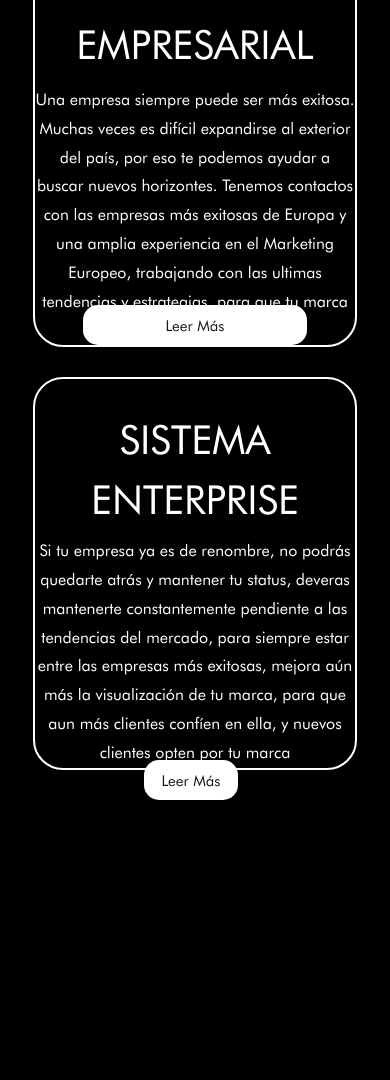
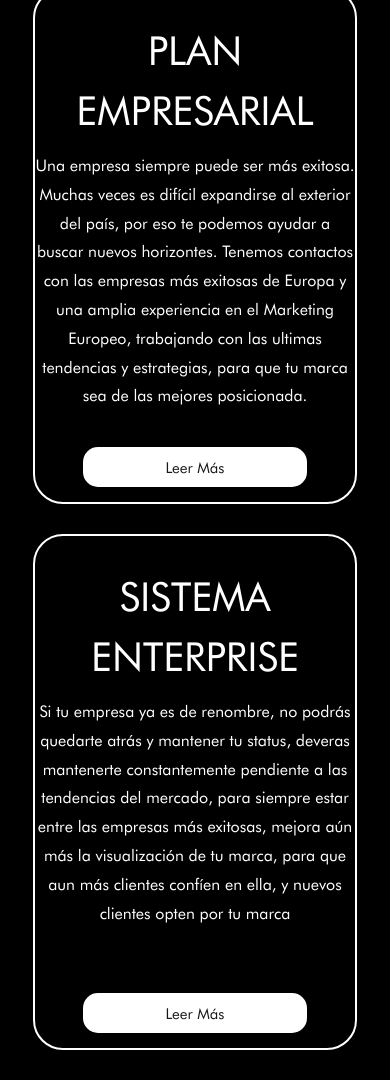
Before and after one commit to FacundoTerrens-cv/TechArgNew, a PHP site: page /marketing.html in a window 390 px wide. Shown: the part 861-1941 px from the top of the page. Before the commit the page ends 1661 px from the top, so only its background shows below. Run offline with PHP 8.4, Linux system fonts and the light colour scheme; some libraries are stand-ins or nearby versions.

Commit message:
arreglos en seccion Marketing

```diff
--- a/css/style.css
+++ b/css/style.css
@@ -2,6 +2,10 @@
 .navMobile{
     display: none;
   }
+
+  #backgroundCards{
+    background: none;
+}
 
 .mainContainer {
     background-color: black;
@@ -386,7 +390,7 @@ nav {
     justify-content: center;
     align-items: center;
     position: absolute;
-    height:80px;
+    height:110px;
     width: 80%;
     bottom: -20px;
 }
@@ -646,7 +650,6 @@ nav {
     display: flex;
     width: 90%;
     /* background-color: transparent; */
-    background-color: rgba(0, 0, 0, .5);
     height: auto;
     margin: 0 auto;
     z-index: 2;
@@ -666,7 +669,7 @@ nav {
 .containerIndex {
     background-color: rgba(0, 0, 0, .5);
     width: 100vw;
-    height: 120vh;
+    height: 80vh;
     z-index: 1000;
     position: absolute;
     top: 84px;
@@ -1191,7 +1194,6 @@ h1 {
     margin-top: 20px;
     margin-bottom: 200px;
     z-index: 3000;
-    background-color: rgba(0, 0, 0, .5);
     align-items: center;
 
 
@@ -1453,6 +1455,9 @@ font-size: 53px;
     #video4 video {
         width: 100vw;
         object-fit: cover;
+        position: fixed;
+        z-index: 2;
+        height: 90vh;
 
     }
 
@@ -1610,6 +1615,9 @@ font-size: 53px;
 }
 
 @media (max-width: 768px) {
+    #backgroundCards{
+        background: rgba(0, 0, 0, .5);
+    }
     body {
         background-color: #000;
     }
@@ -1640,7 +1648,6 @@ font-size: 53px;
     .caretag-text-box-recuadros {
         display: block;
         margin: auto;
-        background-color: rgba(0, 0, 0, .5);
         height: 100%;
         top: -40px;
     }
@@ -1656,13 +1663,13 @@ font-size: 53px;
         font-size: 3em;
     }
     .containerCardsTecnologias {
-        background-color: rgb(0, 0, 0, 0);
+       /* background-color: rgba(0, 0, 0, .5);*/
         width: 100vw;
 
     }
     .containerMarketing {
-        background-color: rgb(0, 0, 0, 0.5);
-        height: 100%;
+        background-color: rgba(0, 0, 0, .5);
+        height: 37.9vh;
         top: 100px;
         width: 100vw;
     }
@@ -1688,7 +1695,7 @@ font-size: 53px;
         background-color: #000;
         z-index: 10000;
         position: fixed;
-
+       height: 100px;
       }
       .navDesktop {
           display: none;
@@ -1717,7 +1724,6 @@ margin-right: 0px;
 margin-left: 0px;
 font-size: 45px;
 height: 25vh;
-background-color: rgba(0, 0, 0, .5);
-}
-
-}
+}
+
+}
--- a/index.html
+++ b/index.html
@@ -94,9 +94,7 @@
       <!-- SECCION VIDEOS HEADER -->
       <section>
          <div id="video4" class="tamaño-video-header">
-            <video autoplay muted="muted" loop="loop" preload="true" playsinline src="videos/Header3.mp4" style="position: relative;
-                  z-index: 2;
-                  height: 90vh;"></video>
+            <video autoplay muted="muted" loop="loop" preload="true" playsinline src="videos/Header3.mp4"></video>
          </div>
          <div id="video3">
             <video autoplay muted="muted" loop="loop" preload="true" width="100%" playsinline src="videos/Header3.mp4"
@@ -112,7 +110,7 @@
                <h1 id="test">Nueva empresa tecnológica en la Patagonia</h1>
                 </div>
                <!-- <h2 class="subtitleIndex">Tu necesidad es nuestra solución</h2>-->
-               <div class="caretag-text-box-recuadros">
+               <div class="caretag-text-box-recuadros" style="height: 0%;">
                   <!--<button style="margin-top: 30px; margin-left: 10px;margin-right: 10px;" class="custom-btnn btn-4" id="btn-abrir-popup"><span>Tecnologias</span></button>-->
 
                   <button class="btn-1"><span><a href="tecnologia.html">Tecnologias</a></span></button>
--- a/marketing.html
+++ b/marketing.html
@@ -86,9 +86,7 @@
       <!-- SECCION VIDEOS HEADER -->
       <section>
          <div id="video4" class="tamaño-video-header">
-            <video autoplay muted="muted" loop="loop" preload="true" playsinline src="videos/Header3.mp4" style="position: absolute;
-                  z-index: 2;
-                  height: 90vh;"></video>
+            <video autoplay muted="muted" loop="loop" preload="true" playsinline src="videos/Header3.mp4"></video>
          </div>
          <div id="video3">
             <video autoplay muted="muted" loop="loop" preload="true" width="100%" playsinline src="videos/Header3.mp4"
@@ -98,8 +96,7 @@
                   width: 100%;">
             </video>
          </div>
-
-         <div class=" containerMarketing" style="background-color: rgba(0, 0, 0, .7);">
+         <div class=" containerMarketing" >
             <div>
                <h1>MARKETING</h1>
                <!-- style="text-align:center; color:#fff;font-size:100px" -->
@@ -110,29 +107,28 @@
                <h2 style="font-size:30px; text-align: center;">Nuestros servicios</h2>
             </div>
             <div class="row containerCardsTecnologias">
-               <div class="col-xs-6 col-md-4">
-                  <div class="cardMarketing">
-                     <h1>OFERTA PYMES</h1>
-                     <div class="caption">
+               <div class="col-xs-6 col-md-4" id="backgroundCards" >
+                  <div class="card cardMarketing">
+                     <h1 class="card-title">OFERTA PYMES</h1>
+                     <div class="caption" style="height: 350px;">
                         <p>Una Pymes necesita un completo asesoramiento para entrar en el
                            mercado y difusión en redes sociales. Si están comenzando, pónganse en contacto
                            con nosotros, para brindarles el mejor servicio. Si tienes una idea genial, pero no
                            tienes los fondos para arrancar con tu emprendimiento, nosotros te podemos ayudar. Inscríbase
                            en nuestro plan
                            de Incubación de Proyectos.</p>
-                        <div class="buttonContainer2">
-
-                           <button class="custom-btnn btn-4" id="btn-abrir-popup3" style="width: 30%;
-                              bottom:20px"><span> <a href="marketing-pag.html">Leer Mas</a></span></button>
+                        <div class="buttonContainer2" style="width: 100%;">
+                           <button class="custom-btnn btn-4" id="btn-abrir-popup3" style="bottom:15px"><span><a
+                                    href="marketing-emp.html">Leer Más</a></span></button>
                         </div>
                      </div>
                   </div>
                </div>
                <!-- col-xs-6 col-md-3 -->
-               <div class="col-xs-6 col-md-4">
+               <div class="col-xs-6 col-md-4" id="backgroundCards" >
                   <div class="card cardMarketing">
                      <h1 class="card-title">PLAN EMPRESARIAL</h1>
-                     <div class="caption">
+                     <div class="caption" style="height: 350px;">
                         <p>Una empresa siempre puede ser más exitosa. <br>
                            Muchas veces es difícil expandirse al exterior del país, por eso te podemos ayudar a buscar
                            nuevos horizontes.
@@ -147,25 +143,21 @@
                      </div>
                   </div>
                </div>
-               <div class="col-xs-6 col-md-4">
-                  <div class="cardMarketing">
-                     <h1>
-                        SISTEMA ENTERPRISE</h1>
-                     <div class="caption">
+               <div class="col-xs-6 col-md-4" id="backgroundCards" >
+                  <div class="card cardMarketing">
+                     <h1 class="card-title">SISTEMA ENTERPRISE</h1>
+                     <div class="caption" style="height: 350px;">
                         <p>Si tu empresa ya es de renombre, no podrás quedarte atrás y mantener
                            tu status, deveras mantenerte constantemente pendiente a las tendencias del mercado, para
                            siempre estar entre las empresas más exitosas, mejora aún más la visualización de tu marca,
-                           para que aun más clientes confíen en ella, y nuevos clientes opten por tu marca
-                        </p>
-                        <div class="buttonContainer2">
-
-                           <button class="custom-btnn btn-4" id="btn-abrir-popup3" style="width: 30%;
-                           bottom:20px"><span> <a href="marketing-enter.html">Leer Más</a></span></button>
+                           para que aun más clientes confíen en ella, y nuevos clientes opten por tu marca</p>
+                        <div class="buttonContainer2" style="width: 100%;">
+                           <button class="custom-btnn btn-4" id="btn-abrir-popup3" style="bottom:15px"><span><a
+                                    href="marketing-emp.html">Leer Más</a></span></button>
                         </div>
                      </div>
                   </div>
                </div>
-
             </div>
          </div>
          <nav class="menu" style="background-color: #000; position: relative; z-index: 3000; bottom: -200px;">
--- a/tecnologia.html
+++ b/tecnologia.html
@@ -89,9 +89,7 @@
       <section>
          <div>
             <div id="video4" class="tamaño-video-header">
-               <video autoplay muted="muted" loop="loop" preload="true" playsinline src="videos/Header3.mp4" style="position: absolute;
-                  z-index: 2;
-                  height: 90vh;"></video>
+               <video autoplay muted="muted" loop="loop" preload="true" playsinline src="videos/Header3.mp4"></video>
             </div>
             <div id="video3">
                <video autoplay muted="muted" loop="loop" preload="true" width="100%" playsinline
```
